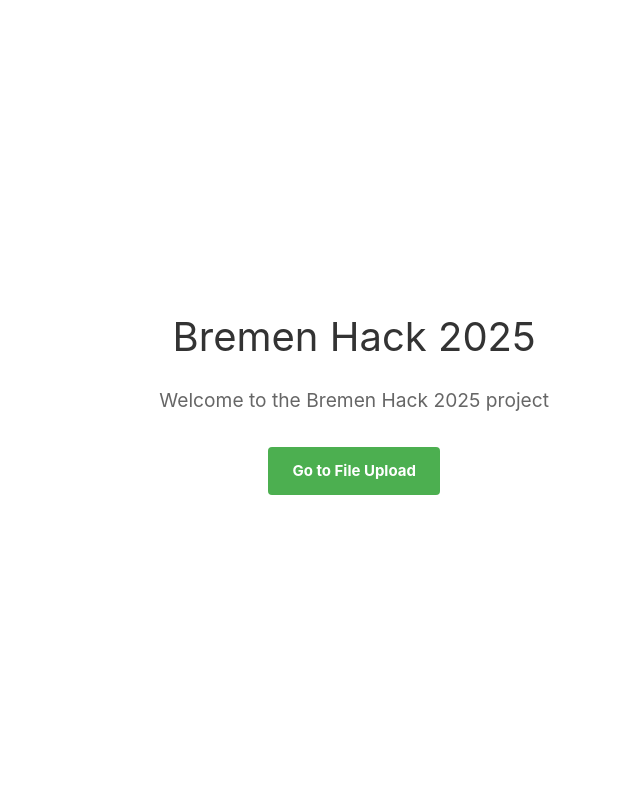
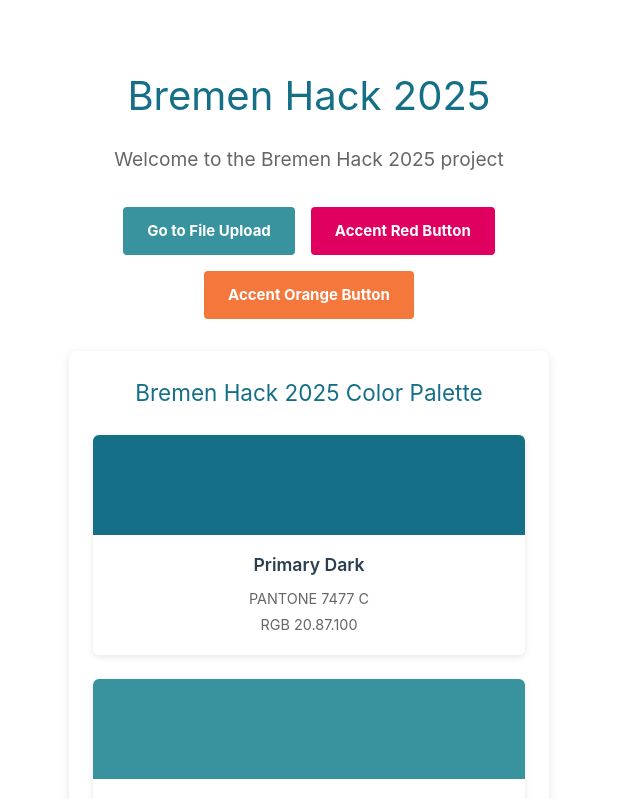
Before and after one commit to miracle-as/2025-04-bremen-hack, a Vue app in the folder bremen-hack-2025/: page / in a window 1280 px wide. Shown: the top 799 px of the page, without its empty margins (27-667 px from the left). Built offline with nearby package versions, Linux system fonts and the light colour scheme.

Commit message:
Update color scheme using Bremen Hack brand colors

```diff
--- a/bremen-hack-2025/src/assets/base.css
+++ b/bremen-hack-2025/src/assets/base.css
@@ -19,6 +19,19 @@
   --vt-c-text-light-2: rgba(60, 60, 60, 0.66);
   --vt-c-text-dark-1: var(--vt-c-white);
   --vt-c-text-dark-2: rgba(235, 235, 235, 0.64);
+
+  /* Bremen hack colors */
+  /* Primary colors */
+  --primary-dark: #146F87;  /* STORE BOBLER - BLÅGRØN PANTONE 7477 C - RGB 20.87.100 */
+  --primary: #38939F;       /* LILLE BOBLE - BLÅGRØN PANTONE 5483 C - RGB 56.147.155 */
+  --primary-light: #0092A5; /* ACCENTFARVER - BLÅGRØN PANTONE 7474 C - RGB 0.146.159 */
+
+  /* Accent colors */
+  --accent-red: #E00060;    /* RUBIN RØD - PANTONE RUBINE RED - RGB 224.29.92 */
+  --accent-orange: #F4783C; /* ORANGE - PANTONE 172 C - RGB 244.119.53 */
+
+  /* Background color */
+  --background-gray: #E8E7E7; /* GRÅ - PANTONE COOL GRAY 2 C - RGB 232.231.230 */
 }
 
 /* semantic color variables for this project */
@@ -26,6 +39,7 @@
   --color-background: var(--vt-c-white);
   --color-background-soft: var(--vt-c-white-soft);
   --color-background-mute: var(--vt-c-white-mute);
+  --color-background-gray: var(--background-gray);
 
   --color-border: var(--vt-c-divider-light-2);
   --color-border-hover: var(--vt-c-divider-light-1);
@@ -34,6 +48,14 @@
   --color-text: var(--vt-c-text-light-1);
 
   --section-gap: 160px;
+
+  /* Custom semantic colors */
+  --color-primary: var(--primary);
+  --color-primary-dark: var(--primary-dark);
+  --color-primary-light: var(--primary-light);
+
+  --color-accent-red: var(--accent-red);
+  --color-accent-orange: var(--accent-orange);
 }
 
 @media (prefers-color-scheme: dark) {
--- a/bremen-hack-2025/src/assets/main.css
+++ b/bremen-hack-2025/src/assets/main.css
@@ -8,16 +8,16 @@
 }
 
 a,
-.green {
+.primary {
   text-decoration: none;
-  color: hsla(160, 100%, 37%, 1);
+  color: var(--color-primary);
   transition: 0.4s;
   padding: 3px;
 }
 
 @media (hover: hover) {
   a:hover {
-    background-color: hsla(160, 100%, 37%, 0.2);
+    background-color: rgba(56, 147, 155, 0.2);
   }
 }
 
--- /dev/null
+++ b/bremen-hack-2025/src/components/ColorPalette.vue
@@ -0,0 +1,83 @@
+<script setup>
+const colors = [
+  { name: 'Primary Dark', var: '--color-primary-dark', rgb: 'RGB 20.87.100', pantone: 'PANTONE 7477 C' },
+  { name: 'Primary', var: '--color-primary', rgb: 'RGB 56.147.155', pantone: 'PANTONE 5483 C' },
+  { name: 'Primary Light', var: '--color-primary-light', rgb: 'RGB 0.146.159', pantone: 'PANTONE 7474 C' },
+  { name: 'Accent Red', var: '--color-accent-red', rgb: 'RGB 224.29.92', pantone: 'PANTONE RUBINE RED' },
+  { name: 'Accent Orange', var: '--color-accent-orange', rgb: 'RGB 244.119.53', pantone: 'PANTONE 172 C' },
+  { name: 'Background Gray', var: '--color-background-gray', rgb: 'RGB 232.231.230', pantone: 'PANTONE COOL GRAY 2 C' }
+]
+</script>
+
+<template>
+  <div class="color-palette">
+    <h2>Bremen Hack 2025 Color Palette</h2>
+    <div class="color-grid">
+      <div
+        v-for="color in colors"
+        :key="color.name"
+        class="color-swatch"
+      >
+        <div class="color-preview" :style="{backgroundColor: `var(${color.var})`}"></div>
+        <div class="color-info">
+          <h3>{{ color.name }}</h3>
+          <p>{{ color.pantone }}</p>
+          <p>{{ color.rgb }}</p>
+        </div>
+      </div>
+    </div>
+  </div>
+</template>
+
+<style scoped>
+.color-palette {
+  max-width: 800px;
+  margin: 2rem auto;
+  padding: 1.5rem;
+  background-color: white;
+  border-radius: 8px;
+  box-shadow: 0 2px 10px rgba(0, 0, 0, 0.1);
+}
+
+h2 {
+  text-align: center;
+  color: var(--color-primary-dark);
+  margin-bottom: 1.5rem;
+}
+
+.color-grid {
+  display: grid;
+  grid-template-columns: repeat(auto-fill, minmax(250px, 1fr));
+  gap: 1.5rem;
+}
+
+.color-swatch {
+  display: flex;
+  flex-direction: column;
+  border-radius: 6px;
+  overflow: hidden;
+  box-shadow: 0 2px 6px rgba(0, 0, 0, 0.1);
+}
+
+.color-preview {
+  height: 100px;
+  width: 100%;
+}
+
+.color-info {
+  padding: 1rem;
+  background-color: white;
+}
+
+.color-info h3 {
+  margin: 0 0 0.5rem;
+  font-size: 1.1rem;
+  font-weight: 600;
+}
+
+.color-info p {
+  margin: 0.2rem 0;
+  font-size: 0.9rem;
+  color: #666;
+}
+</style>
--- a/bremen-hack-2025/src/components/FileUpload.vue
+++ b/bremen-hack-2025/src/components/FileUpload.vue
@@ -57,14 +57,14 @@ function uploadFile() {
   margin: 0 auto;
   padding: 2rem;
   border-radius: 8px;
-  background-color: #f8f9fa;
+  background-color: var(--color-background-gray);
   box-shadow: 0 2px 10px rgba(0, 0, 0, 0.1);
 }
 
 h2 {
   text-align: center;
   margin-bottom: 1.5rem;
-  color: #333;
+  color: var(--color-primary-dark);
 }
 
 .upload-container {
@@ -101,7 +101,7 @@ h2 {
 
 .upload-button {
   padding: 0.75rem 1.25rem;
-  background-color: #4CAF50;
+  background-color: var(--color-primary);
   color: white;
   border: none;
   border-radius: 4px;
@@ -111,7 +111,7 @@ h2 {
 }
 
 .upload-button:hover:not(:disabled) {
-  background-color: #3e8e41;
+  background-color: var(--color-primary-dark);
 }
 
 .upload-button:disabled {
@@ -121,7 +121,7 @@ h2 {
 
 .success-message {
   text-align: center;
-  color: #4CAF50;
+  color: var(--color-primary);
   margin-top: 1rem;
   font-weight: bold;
 }
--- a/bremen-hack-2025/src/views/HomePage.vue
+++ b/bremen-hack-2025/src/views/HomePage.vue
@@ -1,5 +1,6 @@
 <script setup>
 import { RouterLink } from 'vue-router'
+import ColorPalette from '../components/ColorPalette.vue'
 </script>
 
 <template>
@@ -11,7 +12,15 @@ import { RouterLink } from 'vue-router'
       <RouterLink to="/upload" class="action-button">
         Go to File Upload
       </RouterLink>
+      <a href="#" class="action-button accent-red">
+        Accent Red Button
+      </a>
+      <a href="#" class="action-button accent-orange">
+        Accent Orange Button
+      </a>
     </div>
+
+    <ColorPalette />
   </div>
 </template>
 
@@ -25,7 +34,7 @@ import { RouterLink } from 'vue-router'
 
 h1 {
   font-size: 2.5rem;
-  color: #333;
+  color: var(--color-primary-dark);
   margin-bottom: 1rem;
 }
 
@@ -37,11 +46,15 @@ p {
 
 .actions {
   margin-top: 2rem;
+  display: flex;
+  justify-content: center;
+  gap: 1rem;
+  flex-wrap: wrap;
 }
 
 .action-button {
   display: inline-block;
-  background-color: #4CAF50;
+  background-color: var(--color-primary);
   color: white;
   padding: 0.75rem 1.5rem;
   border-radius: 4px;
@@ -51,6 +64,22 @@ p {
 }
 
 .action-button:hover {
-  background-color: #3e8e41;
+  background-color: var(--color-primary-dark);
+}
+
+.action-button.accent-red {
+  background-color: var(--color-accent-red);
+}
+
+.action-button.accent-red:hover {
+  background-color: #c0004f;
+}
+
+.action-button.accent-orange {
+  background-color: var(--color-accent-orange);
+}
+
+.action-button.accent-orange:hover {
+  background-color: #e0682c;
 }
 </style>
--- a/bremen-hack-2025/src/views/UploadPage.vue
+++ b/bremen-hack-2025/src/views/UploadPage.vue
@@ -26,7 +26,7 @@ import FileUpload from '../components/FileUpload.vue'
 
 h1 {
   text-align: center;
-  color: #333;
+  color: var(--color-primary-dark);
   margin-bottom: 2rem;
 }
 
@@ -37,17 +37,17 @@ h1 {
 
 .back-link {
   display: inline-block;
-  color: #4CAF50;
+  color: var(--color-primary);
   text-decoration: none;
   font-weight: bold;
   padding: 0.5rem 1rem;
-  border: 1px solid #4CAF50;
+  border: 1px solid var(--color-primary);
   border-radius: 4px;
   transition: all 0.3s;
 }
 
 .back-link:hover {
-  background-color: #4CAF50;
+  background-color: var(--color-primary);
   color: white;
 }
 </style>
```
Also changed, not shown: 1 other file (tests, documents, lock files or other folders).
